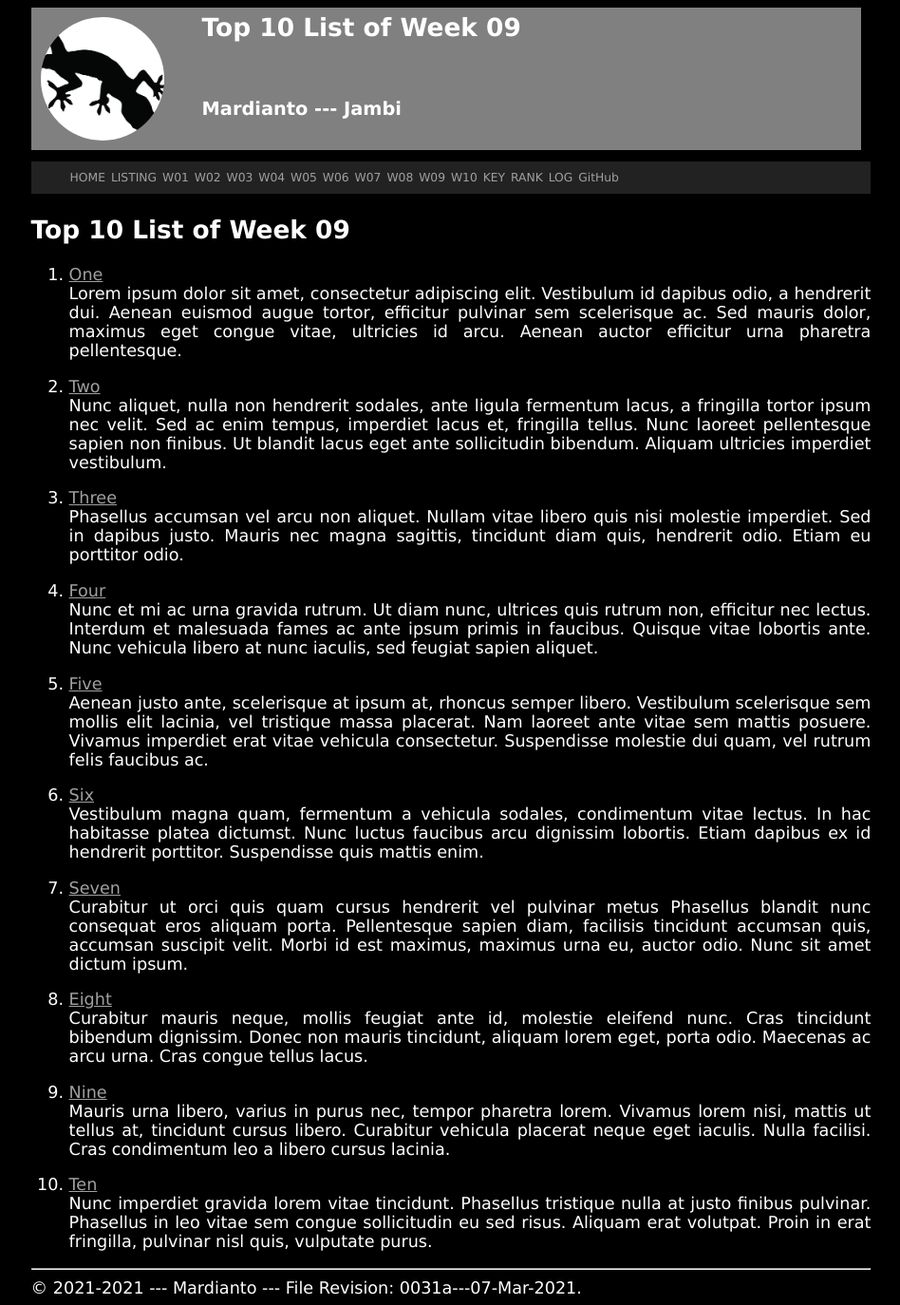
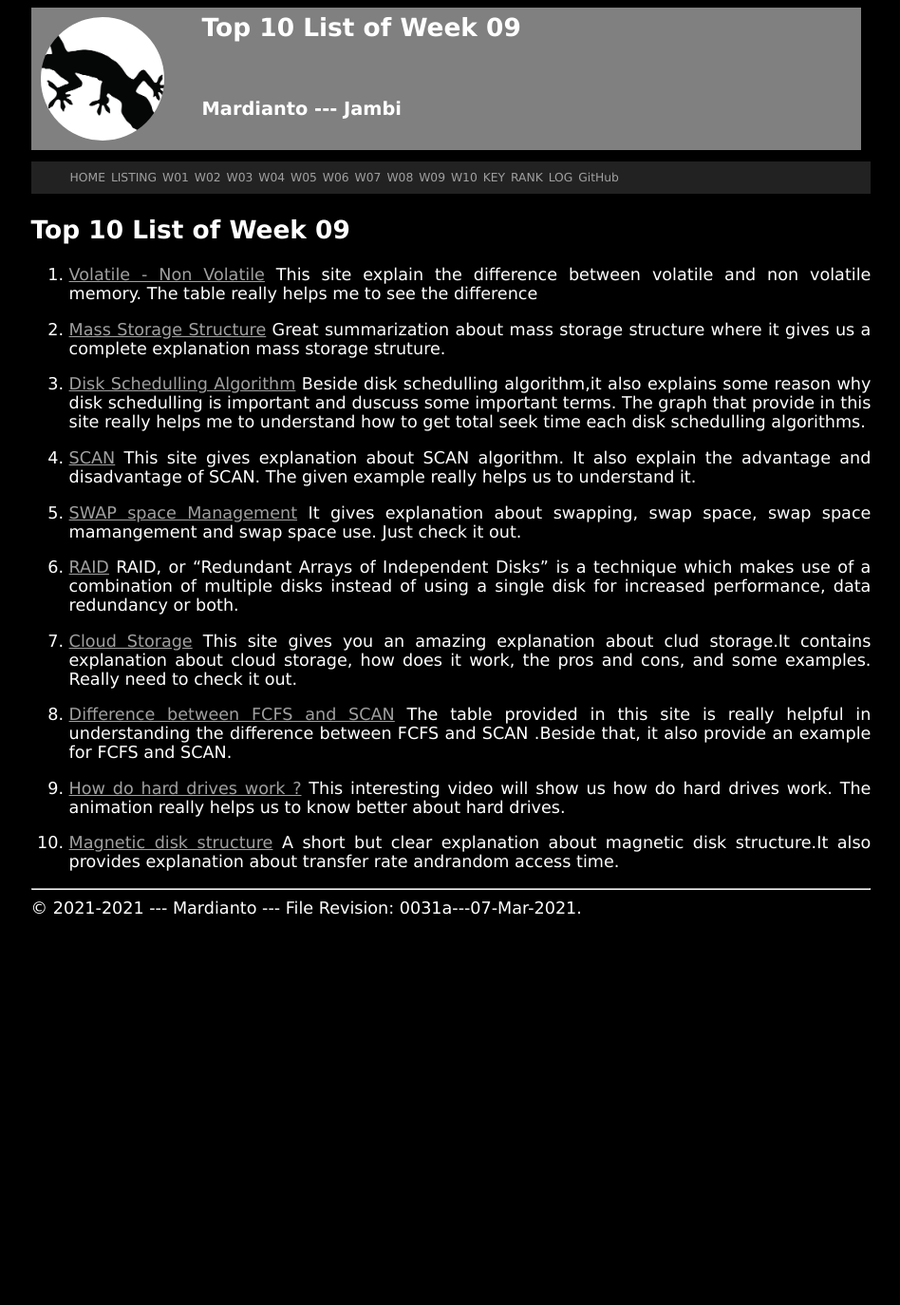
Before and after one commit to mardianto-byte/os211, a Jekyll site: the page built from w09.md, in a window 1280 px wide. Shown: the whole page at 95% size, without its empty margins (165-1113 px from the left). Built offline with Jekyll 4.4.1, drawn with Linux system fonts in a browser that asks for light colours; our own code applies the rules of GitHub Pages for plain Markdown files; after the commit the page ends 974 px from its top, so only the background shows below that.

Commit message:
add top 10 w09

```diff
--- a/w09.md
+++ b/w09.md
@@ -5,72 +5,39 @@ permalink: /W09/
 
 # Top 10 List of Week 09
 
-1. [One](https://en.wikipedia.org/wiki/1)<br>
-Lorem ipsum dolor sit amet, consectetur adipiscing elit.
-Vestibulum id dapibus odio, a hendrerit dui.
-Aenean euismod augue tortor, efficitur pulvinar sem scelerisque ac.
-Sed mauris dolor, maximus eget congue vitae, ultricies id arcu.
-Aenean auctor efficitur urna pharetra pellentesque.
+1. [Volatile - Non Volatile](https://www.geeksforgeeks.org/difference-between-volatile-memory-and-non-volatile-memory/amp/)
+This site explain the difference between volatile and non volatile memory. The table really helps me to see the difference
 
-2. [Two](https://en.wikipedia.org/wiki/2)<br>
-Nunc aliquet, nulla non hendrerit sodales, ante ligula fermentum lacus, a fringilla tortor ipsum nec velit.
-Sed ac enim tempus, imperdiet lacus et, fringilla tellus.
-Nunc laoreet pellentesque sapien non finibus.
-Ut blandit lacus eget ante sollicitudin bibendum.
-Aliquam ultricies imperdiet vestibulum.
+2. [Mass Storage Structure](https://www.cs.uic.edu/~jbell/CourseNotes/OperatingSystems/10_MassStorage.html)
+Great summarization about mass storage structure  where it gives us a complete explanation mass
+storage struture.
 
-3. [Three](https://en.wikipedia.org/wiki/3)<br>
-Phasellus accumsan vel arcu non aliquet.
-Nullam vitae libero quis nisi molestie imperdiet.
-Sed in dapibus justo.
-Mauris nec magna sagittis, tincidunt diam quis, hendrerit odio.
-Etiam eu porttitor odio.
+3. [Disk Schedulling Algorithm](https://www.google.com/amp/s/www.geeksforgeeks.org/disk-scheduling-algorithms/)
+Beside disk schedulling algorithm,it also explains some reason why disk schedulling is important and duscuss some important terms.
+The graph that provide in this site really helps me to understand how to get total seek time each disk schedulling algorithms.
 
-4. [Four](https://en.wikipedia.org/wiki/4)<br>
-Nunc et mi ac urna gravida rutrum.
-Ut diam nunc, ultrices quis rutrum non, efficitur nec lectus.
-Interdum et malesuada fames ac ante ipsum primis in faucibus.
-Quisque vitae lobortis ante.
-Nunc vehicula libero at nunc iaculis, sed feugiat sapien aliquet.
+4. [SCAN](https://www.geeksforgeeks.org/scan-elevator-disk-scheduling-algorithms/)
+This site gives explanation about SCAN algorithm. It also explain the advantage and disadvantage of SCAN.
+The given example really helps us to understand it.
 
-5. [Five](https://en.wikipedia.org/wiki/5)<br>
-Aenean justo ante, scelerisque at ipsum at, rhoncus semper libero.
-Vestibulum scelerisque sem mollis elit lacinia, vel tristique massa placerat.
-Nam laoreet ante vitae sem mattis posuere.
-Vivamus imperdiet erat vitae vehicula consectetur.
-Suspendisse molestie dui quam, vel rutrum felis faucibus ac.
+5. [SWAP space Management](https://www.geeksforgeeks.org/swap-space-management-in-operating-system/)
+It gives explanation about swapping, swap space, swap space mamangement and swap space use. Just check it out.
 
-6. [Six](https://en.wikipedia.org/wiki/6)<br>
-Vestibulum magna quam, fermentum a vehicula sodales, condimentum vitae lectus.
-In hac habitasse platea dictumst.
-Nunc luctus faucibus arcu dignissim lobortis.
-Etiam dapibus ex id hendrerit porttitor.
-Suspendisse quis mattis enim.
+6. [RAID](https://www.geeksforgeeks.org/raid-redundant-arrays-of-independent-disks/)
+RAID, or “Redundant Arrays of Independent Disks” is a technique which makes use of a combination of multiple disks instead of using a single disk
+for increased performance, data redundancy or both.
 
-7. [Seven](https://en.wikipedia.org/wiki/7)<br>
-Curabitur ut orci quis quam cursus hendrerit vel pulvinar metus
-Phasellus blandit nunc consequat eros aliquam porta.
-Pellentesque sapien diam, facilisis tincidunt accumsan quis, accumsan suscipit velit.
-Morbi id est maximus, maximus urna eu, auctor odio.
-Nunc sit amet dictum ipsum.
+7. [Cloud Storage](https://www.ibm.com/cloud/learn/cloud-storage)
+This site gives you an amazing explanation about clud storage.It contains explanation about cloud storage, how does it work, the pros and cons, and some examples.
+Really need to check it out.
 
-8. [Eight](https://en.wikipedia.org/wiki/8)<br>
-Curabitur mauris neque, mollis feugiat ante id, molestie eleifend nunc.
-Cras tincidunt bibendum dignissim.
-Donec non mauris tincidunt, aliquam lorem eget, porta odio.
-Maecenas ac arcu urna.
-Cras congue tellus lacus.
+8. [Difference between FCFS and SCAN](https://www.geeksforgeeks.org/difference-between-fcfs-and-scan-disk-scheduling-algorithms/)
+The table provided in this site is really helpful in understanding the difference between FCFS and SCAN
+.Beside that, it also provide an example for FCFS and SCAN.
 
-9. [Nine](https://en.wikipedia.org/wiki/9)<br>
-Mauris urna libero, varius in purus nec, tempor pharetra lorem.
-Vivamus lorem nisi, mattis ut tellus at, tincidunt cursus libero.
-Curabitur vehicula placerat neque eget iaculis.
-Nulla facilisi.
-Cras condimentum leo a libero cursus lacinia.
+9. [How do hard drives work ?](https://youtu.be/wteUW2sL7bc)
+This interesting video will show us how do hard drives work. The animation really helps us to know better about hard drives.
 
-10. [Ten](https://en.wikipedia.org/wiki/10)<br>
-Nunc imperdiet gravida lorem vitae tincidunt.
-Phasellus tristique nulla at justo finibus pulvinar.
-Phasellus in leo vitae sem congue sollicitudin eu sed risus.
-Aliquam erat volutpat.
-Proin in erat fringilla, pulvinar nisl quis, vulputate purus.
+10. [Magnetic disk structure](https://prepinsta.com/operating-systems/magnetic-disk-structure)
+A short but clear explanation about magnetic disk structure.It also provides explanation about
+transfer rate andrandom access time.
```
